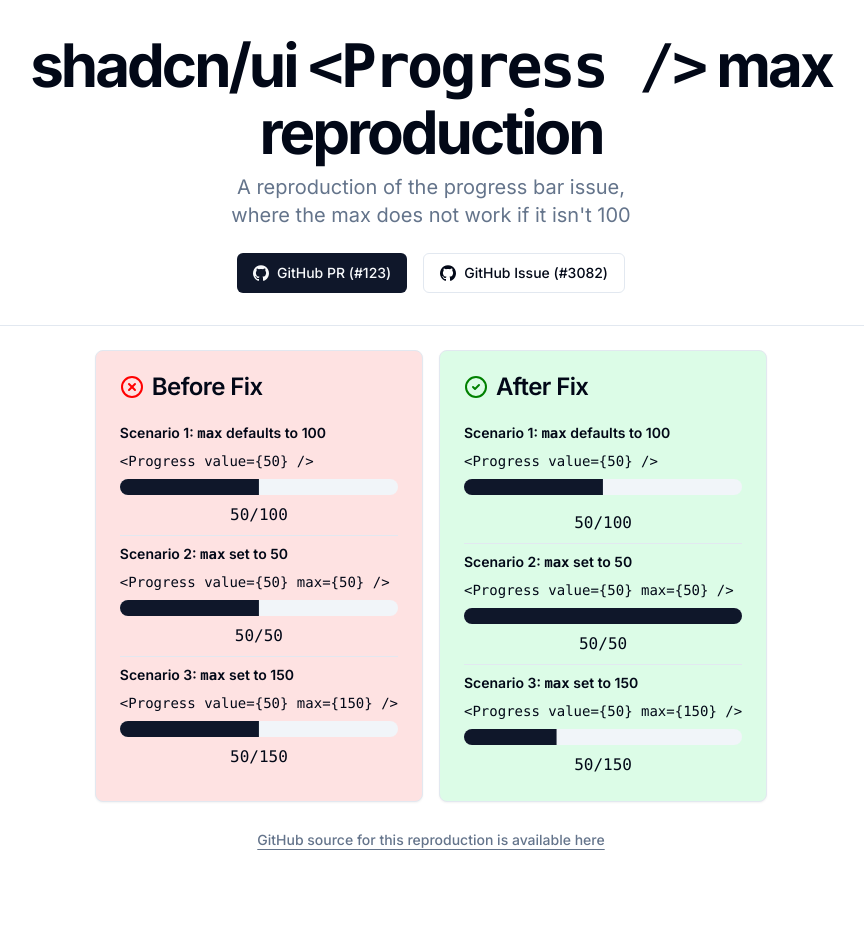
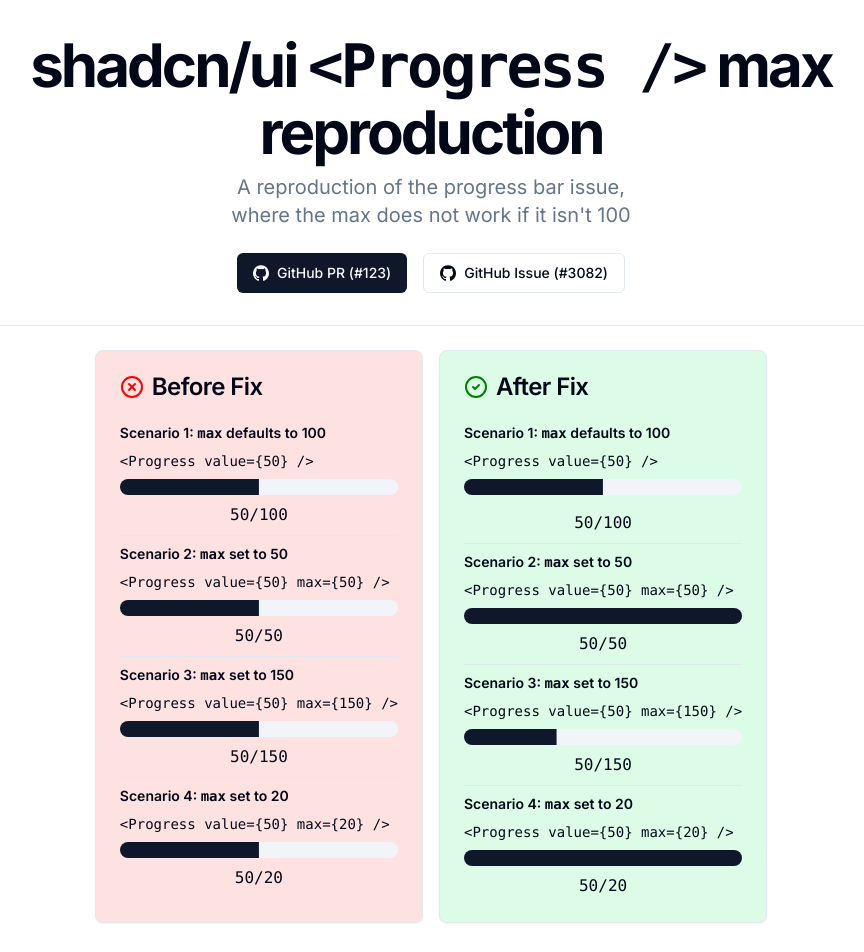
Before and after one commit to troypoulter/shadcn-progress-max-repro, a Next.js app: page / in a window 1280 px wide. Shown: the top 952 px of the page, without its empty margins (209-1073 px from the left). Before the commit the page ends 854 px from the top, so only its background shows below. Built offline with nearby package versions, Linux system fonts and the light colour scheme.

Commit message:
add fourth scenario

```diff
--- a/src/app/_components/Reproduction.tsx
+++ b/src/app/_components/Reproduction.tsx
@@ -57,6 +57,15 @@
           </span>
           <ProgressBefore value={progress} max={150} />
           <span className="flex justify-center font-mono">{progress}/150</span>
+          <Separator />
+          <span className="text-sm font-semibold">
+            Scenario 4: <code>max</code> set to 20
+          </span>
+          <span className="text-sm">
+            <code>{`<Progress value={${progress}} max={20} />`}</code>
+          </span>
+          <ProgressBefore value={progress} max={20} />
+          <span className="flex justify-center font-mono">{progress}/20</span>
         </CardContent>
       </Card>
       <Card className="min-w-[300px] bg-green-100">
@@ -94,6 +103,15 @@
           </span>
           <ProgressAfter value={progress} max={150} />
           <span className="flex justify-center font-mono">{progress}/150</span>
+          <Separator />
+          <span className="text-sm font-semibold">
+            Scenario 4: <code>max</code> set to 20
+          </span>
+          <span className="text-sm">
+            <code>{`<Progress value={${progress}} max={20} />`}</code>
+          </span>
+          <ProgressAfter value={progress} max={20} />
+          <span className="flex justify-center font-mono">{progress}/20</span>
         </CardContent>
       </Card>
     </div>
```
